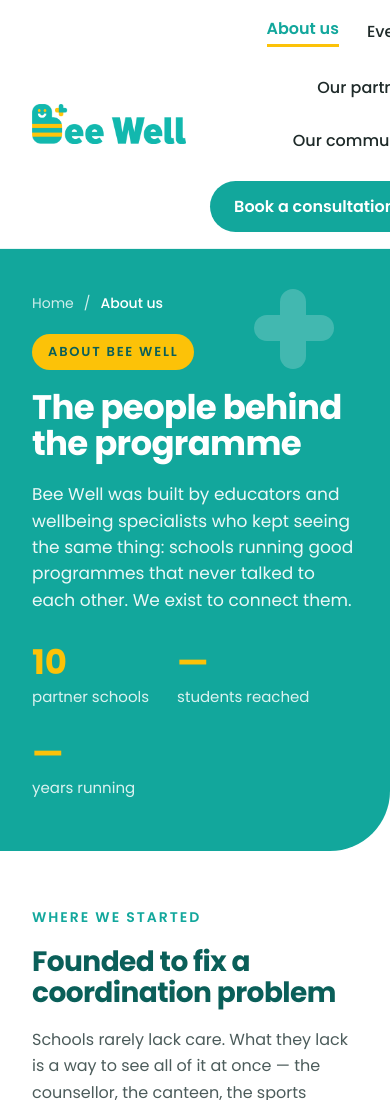
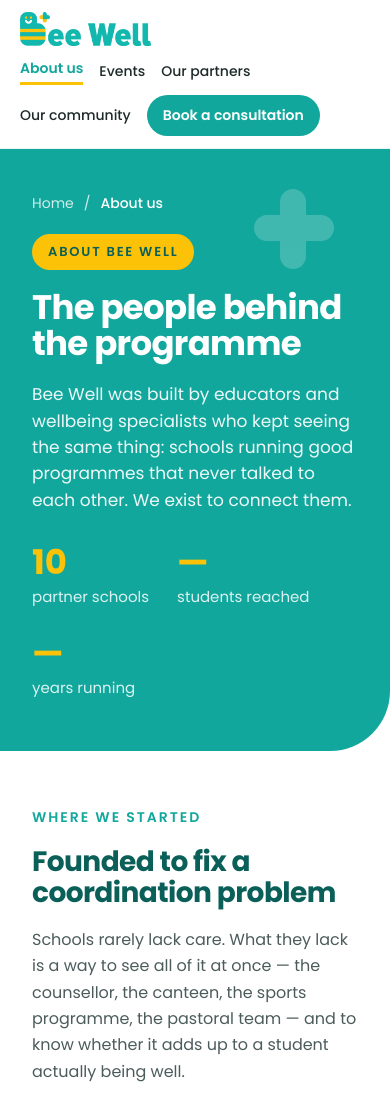
Before and after one commit to adeliow/website, a plain HTML site: page about.html in a window 390 px wide. Shown: the top 1100 px of the page. Drawn offline with nearby package versions, Linux system fonts and the light colour scheme.

Commit message:
mobile viewport

```diff
--- a/about.html
+++ b/about.html
@@ -16,15 +16,23 @@
   a { color: #12A79C; text-decoration: none; }
   a:hover { color: #0E8A81; }
   * { box-sizing: border-box; }
+  @media (max-width: 720px) {
+    .site-nav-shell { padding: 12px 20px !important; flex-wrap: wrap; gap: 12px !important; }
+    .site-nav-shell > a { width: 100%; }
+    .site-nav-shell img { height: 34px !important; }
+    .site-nav { width: 100%; justify-content: flex-start !important; gap: 10px 16px !important; }
+    .site-nav a { font-size: 14px !important; }
+    .site-nav a:last-child { padding: 10px 16px !important; }
+  }
 </style>
 </helmet>
 
 <div style="font-family:Poppins,system-ui,sans-serif;color:#1E2A29;background:#ffffff;width:100%;overflow-x:hidden;">
 
   <header style="position:sticky;top:0;z-index:60;background:rgba(255,255,255,0.95);backdrop-filter:blur(10px);border-bottom:1px solid #E6F6F4;">
-    <div style="max-width:1240px;margin:0 auto;padding:16px 32px;display:flex;align-items:center;justify-content:space-between;gap:24px;">
+    <div class="site-nav-shell" style="max-width:1240px;margin:0 auto;padding:16px 32px;display:flex;align-items:center;justify-content:space-between;gap:24px;">
       <a href="index.html" style="display:flex;align-items:center;flex-shrink:0;"><img src="assets/logo.png" alt="Bee Well Indonesia — home" style="display:block;height:40px;width:auto;" /></a>
-      <nav style="display:flex;align-items:center;gap:28px;flex-wrap:wrap;justify-content:flex-end;">
+      <nav class="site-nav" style="display:flex;align-items:center;gap:28px;flex-wrap:wrap;justify-content:flex-end;">
         <a href="#top" style="font-size:16px;font-weight:600;color:#12A79C;border-bottom:3px solid #FCC208;padding-bottom:3px;">About us</a>
         <a href="events.html" style="font-size:16px;font-weight:500;color:#1E2A29;" style-hover="color:#12A79C;">Events</a>
         <a href="partners.html" style="font-size:16px;font-weight:500;color:#1E2A29;" style-hover="color:#12A79C;">Our partners</a>
```
Also changed, not shown: community.html (+10 -2 lines), events.html (+10 -2 lines), index.html (+10 -2 lines), partners.html (+10 -2 lines).
